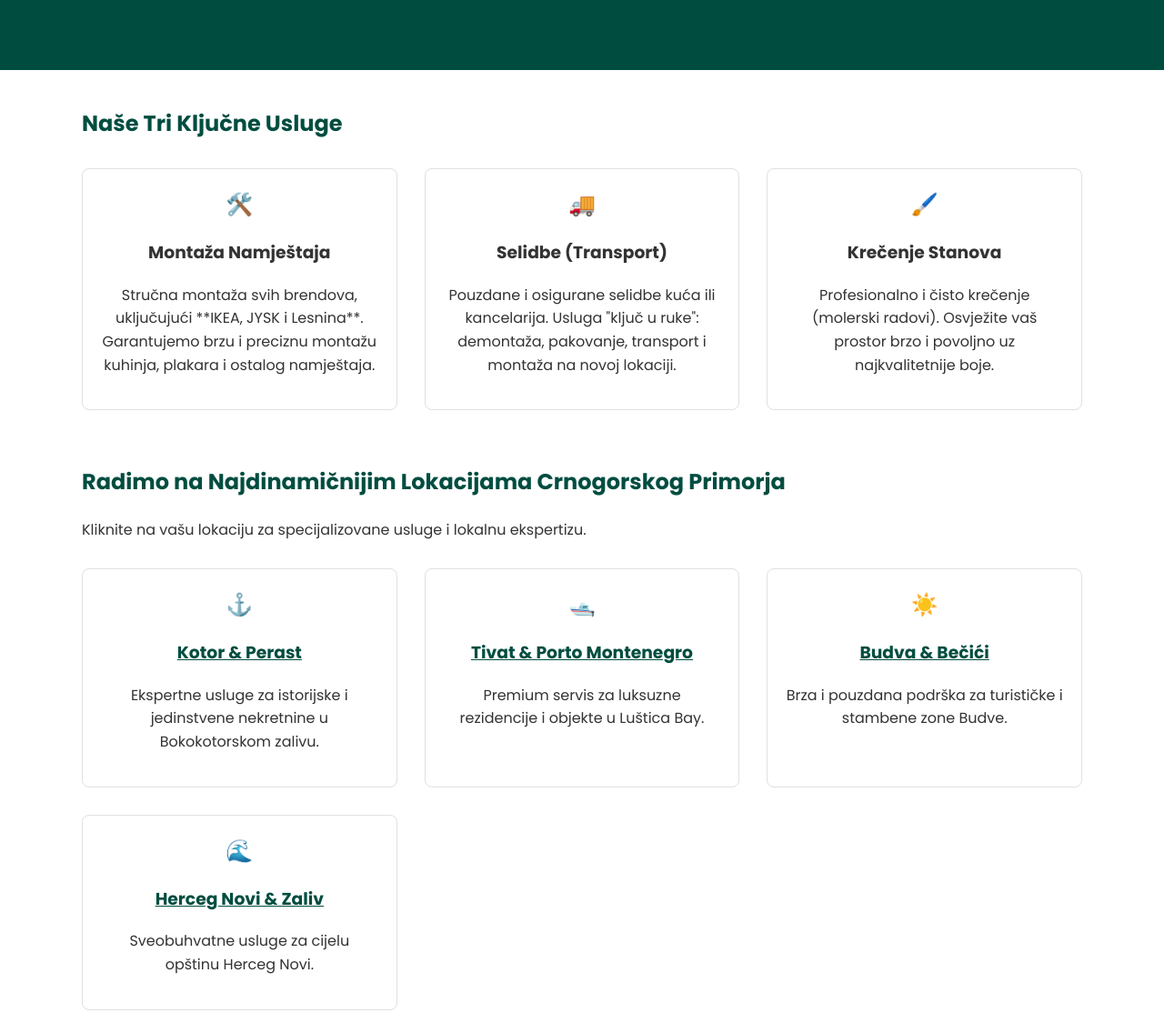
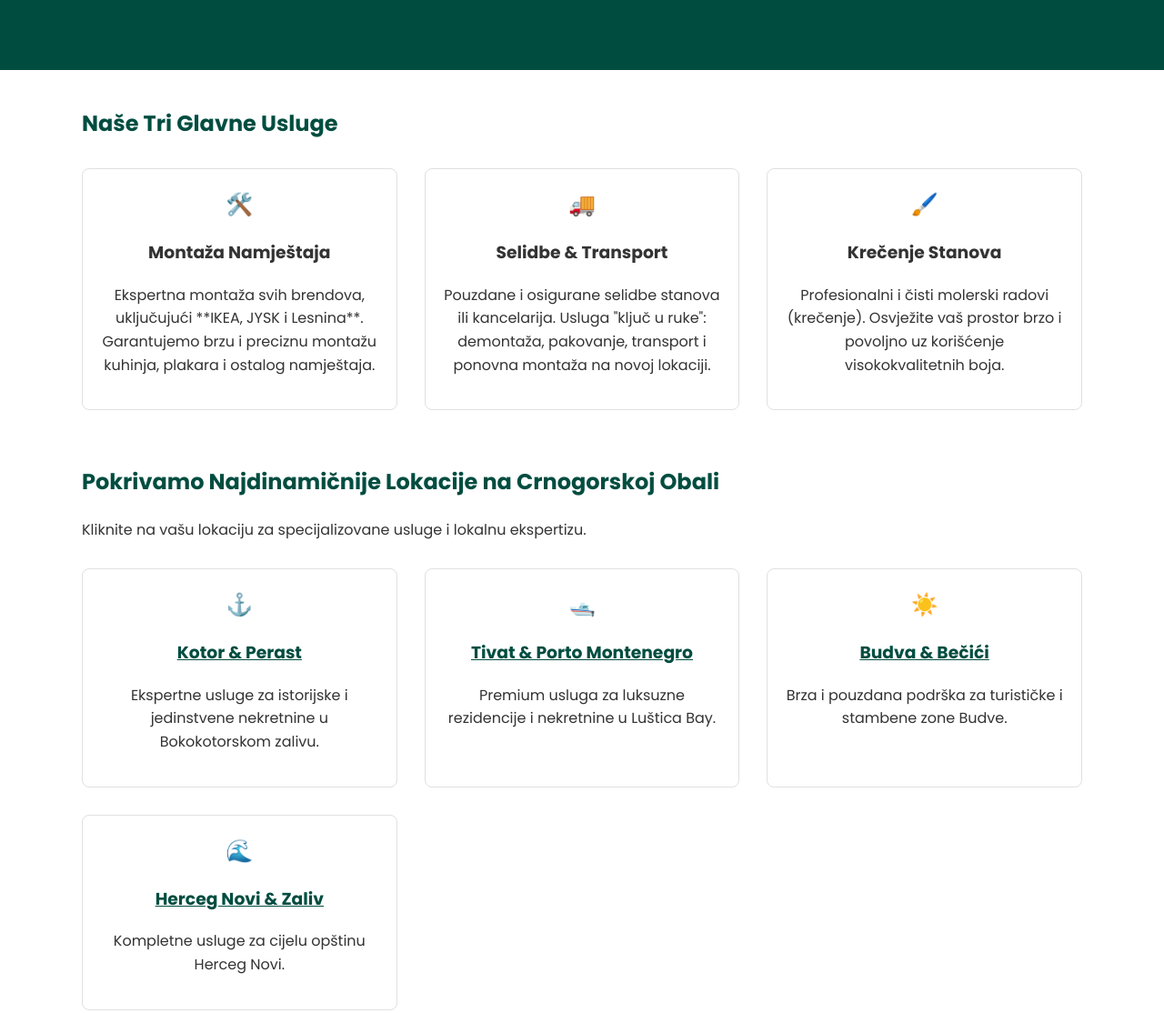
Before and after one commit to sabanurbozkurt-rgb/namjestajmontazaselidbe-site., a plain HTML site: page index.html in a window 1280 px wide. Shown: the part 326-1440 px from the top of the page at 91% size. Drawn offline with Linux system fonts and the light colour scheme.

Commit message:
Update index.html

```diff
--- a/index.html
+++ b/index.html
@@ -5,8 +5,8 @@
     <meta name="viewport" content="width=device-width, initial-scale=1.0">
     <link href="https://fonts.googleapis.com/css2?family=Poppins:wght@300;400;600;700&display=swap" rel="stylesheet">
 
-    <title>Profesionalne Usluge: Montaža Namještaja, Selidbe i Krečenje u Crnoj Gori (Kotor, Tivat, Budva)</title>
-    <meta name="description" content="Vaš pouzdan i osiguran partner za kompletan servis u Crnoj Gori: Profesionalna montaža namještaja (IKEA), selidbe stanova/kancelarija i krečenje u Kotoru, Tivtu, Budvi i Herceg Novom. Pozovite nas za besplatnu procjenu!">
+    <title>Montaža Namještaja, Selidbe i Krečenje Crna Gora (Kotor, Tivat, Budva)</title>
+    <meta name="description" content="Vaš pouzdani, osigurani partner za kompletne usluge u Crnoj Gori: Profesionalna montaža namještaja (IKEA), selidbe stanova/kancelarija i krečenje u Kotoru, Tivtu, Budvi i Herceg Novom. Zatražite besplatnu procjenu!">
 
     <link rel="alternate" hreflang="sr-ME" href="https://namjestajmontazaselidbe.me/" />
     <link rel="alternate" hreflang="en" href="https://namjestajmontazaselidbe.me/en/" />
@@ -31,7 +31,6 @@
         .card { border: 1px solid #e0e0e0; border-radius: 8px; padding: 20px; transition: transform 0.3s; }
         .card:hover { transform: translateY(-5px); box-shadow: 0 4px 12px rgba(0,0,0,0.1); }
         .flag { font-size: 24px; margin-bottom: 10px; }
-        /* Emoji tabanlı simgeler - Hız için en iyisi */
         .icon::before { content: ""; margin-right: 8px; font-weight: bold; }
         .whatsapp-icon::before { content: "💬"; }
         .call-icon::before { content: "📞"; }
@@ -41,8 +40,8 @@
 <body>
     <header class="hero">
         <div class="container">
-            <h1 class="h1-text">Kompletne Usluge za Vaš Dom u Crnoj Gori</h1>
-            <h2 class="h2-sub">Profesionalna Montaža Namještaja, Osigurane Selidbe i Kvalitetno Krečenje.</h2>
+            <h1 class="h1-text">Kompletne Usluge Podrške za Dom u Crnoj Gori</h1>
+            <h2 class="h2-sub">Profesionalna Montaža Namještaja, Osigurane Selidbe i Kvalitetno Krečenje Stanova.</h2>
             <p style="margin-top: 15px;">Radimo u Kotoru, Tivtu, Budvi i Herceg Novom.</p>
 
             <div class="cta-group">
@@ -54,26 +53,26 @@
     </header>
 
     <div class="container">
-        <h2>Naše Tri Ključne Usluge</h2>
+        <h2>Naše Tri Glavne Usluge</h2>
         <div class="service-grid">
             <div class="card">
                 <div class="flag">🛠️</div>
                 <h3>Montaža Namještaja</h3>
-                <p>Stručna montaža svih brendova, uključujući **IKEA, JYSK i Lesnina**. Garantujemo brzu i preciznu montažu kuhinja, plakara i ostalog namještaja.</p>
+                <p>Ekspertna montaža svih brendova, uključujući **IKEA, JYSK i Lesnina**. Garantujemo brzu i preciznu montažu kuhinja, plakara i ostalog namještaja.</p>
             </div>
             <div class="card">
                 <div class="flag">🚚</div>
-                <h3>Selidbe (Transport)</h3>
-                <p>Pouzdane i osigurane selidbe kuća ili kancelarija. Usluga "ključ u ruke": demontaža, pakovanje, transport i montaža na novoj lokaciji.</p>
+                <h3>Selidbe & Transport</h3>
+                <p>Pouzdane i osigurane selidbe stanova ili kancelarija. Usluga "ključ u ruke": demontaža, pakovanje, transport i ponovna montaža na novoj lokaciji.</p>
             </div>
             <div class="card">
                 <div class="flag">🖌️</div>
                 <h3>Krečenje Stanova</h3>
-                <p>Profesionalno i čisto krečenje (molerski radovi). Osvježite vaš prostor brzo i povoljno uz najkvalitetnije boje.</p>
+                <p>Profesionalni i čisti molerski radovi (krečenje). Osvježite vaš prostor brzo i povoljno uz korišćenje visokokvalitetnih boja.</p>
             </div>
         </div>
 
-        <h2 style="margin-top: 60px;">Radimo na Najdinamičnijim Lokacijama Crnogorskog Primorja</h2>
+        <h2 style="margin-top: 60px;">Pokrivamo Najdinamičnije Lokacije na Crnogorskoj Obali</h2>
         <p>Kliknite na vašu lokaciju za specijalizovane usluge i lokalnu ekspertizu.</p>
 
         <div class="location-grid">
@@ -85,7 +84,7 @@
             <div class="card">
                 <div class="flag">🛥️</div>
                 <h3><a href="/tivat-usluge" style="color: #004d40;">Tivat & Porto Montenegro</a></h3>
-                <p>Premium servis za luksuzne rezidencije i objekte u Luštica Bay.</p>
+                <p>Premium usluga za luksuzne rezidencije i nekretnine u Luštica Bay.</p>
             </div>
             <div class="card">
                 <div class="flag">☀️</div>
@@ -95,14 +94,14 @@
             <div class="card">
                 <div class="flag">🌊</div>
                 <h3><a href="/herceg-novi-usluge" style="color: #004d40;">Herceg Novi & Zaliv</a></h3>
-                <p>Sveobuhvatne usluge za cijelu opštinu Herceg Novi.</p>
+                <p>Kompletne usluge za cijelu opštinu Herceg Novi.</p>
             </div>
         </div>
 
         <div style="background-color: #f0f0f0; padding: 40px; border-radius: 10px; margin-top: 60px; text-align: center;">
             <h2>Zašto Izabrati Naš Tim?</h2>
             <p style="font-size: 18px; font-weight: bold;">✅ **Osigurane Usluge** &bull; ✅ **Lokalna Ekspertiza** &bull; ✅ **10+ Godina Iskustva**</p>
-            <p>Naš cilj je da vam uštedimo vrijeme i stres. Kontaktirajte nas danas za pouzdanog partnera u vašem projektu selidbe, montaže ili renoviranja.</p>
+            <p>Naš cilj je uštedjeti vam vrijeme i stres. Kontaktirajte nas danas za pouzdanog partnera u vašem projektu selidbe, montaže ili renoviranja.</p>
         </div>
     </div>
 </body>
```
